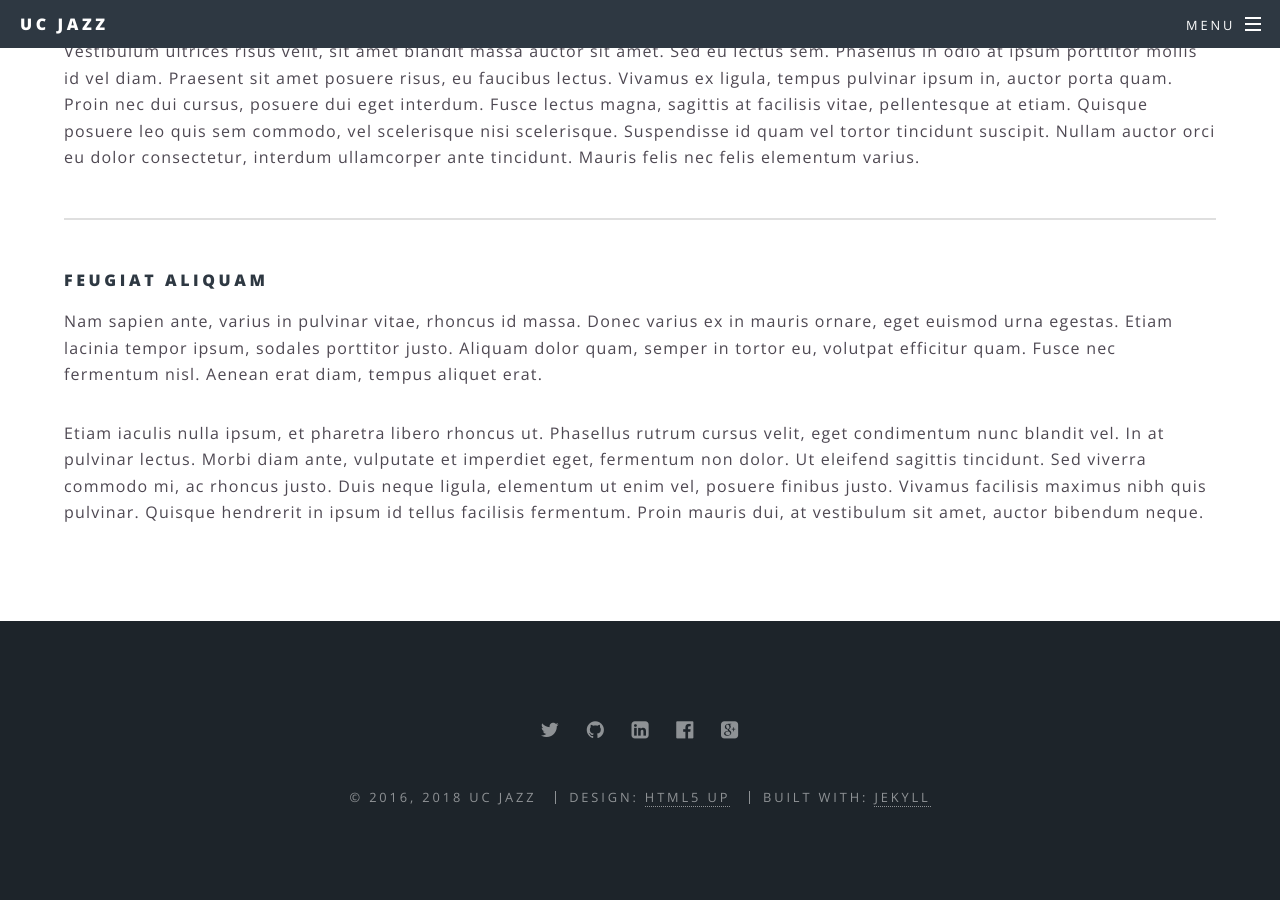
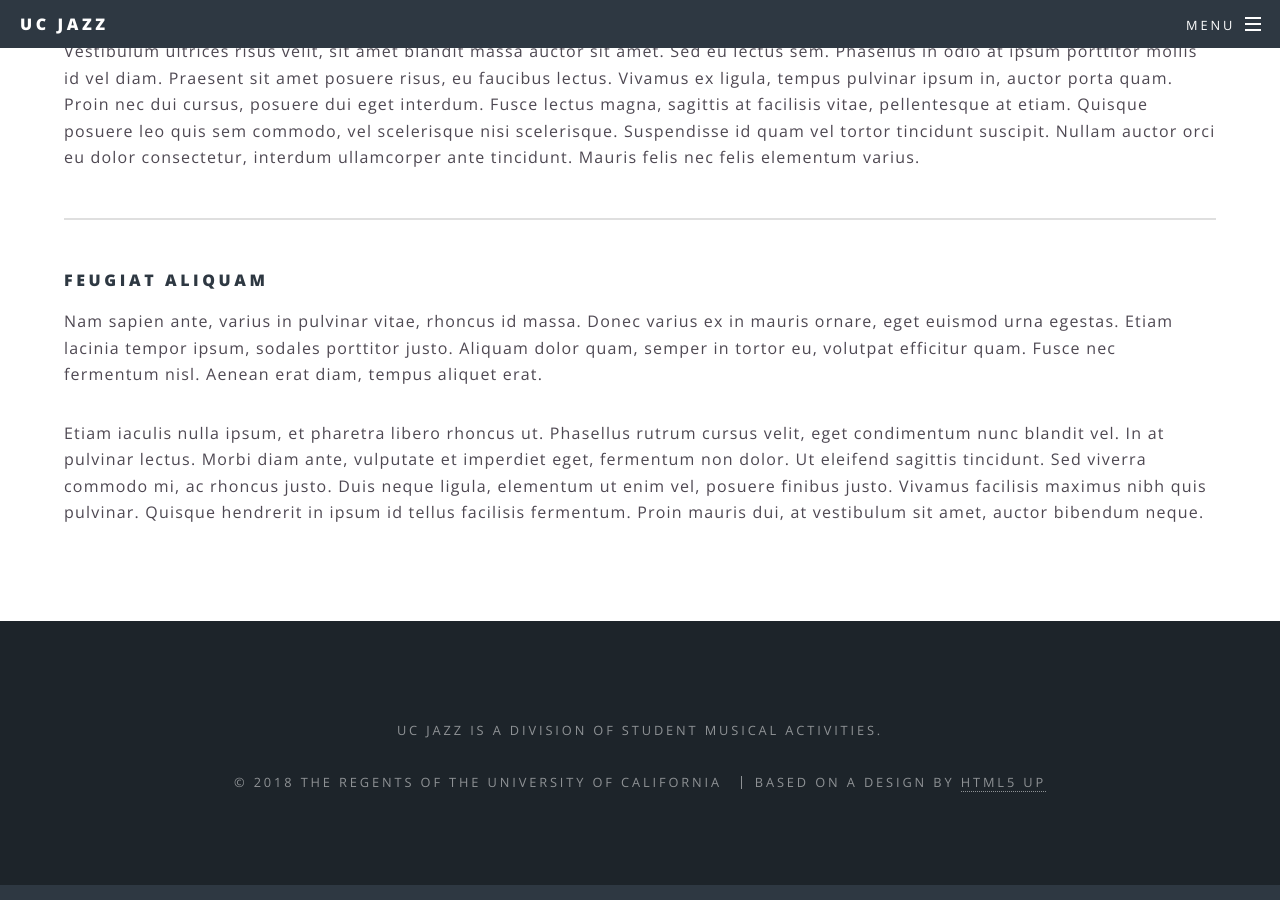
Before and after one commit to ucjazz/ucjazz_site, a Jekyll site: the page built from generic.html, in a window 1280 px wide and 900 px high, scrolled down 692 px. Built offline with Jekyll 4.4.1, drawn with Linux system fonts in a browser that asks for light colours.

Commit message:
footer updated

```diff
--- a/_includes/footer.html
+++ b/_includes/footer.html
@@ -1,6 +1,6 @@
 <!-- Footer -->
 <footer id="footer">
-  <ul class="icons">
+  <!-- <ul class="icons">
     {% for socloc in site.social %}
     {% if socloc[1] %}
     {% if socloc[0] == 'email' %}
@@ -12,16 +12,14 @@
     {% endif %}
     {% endif %}
     {% endfor %}
+  </ul> -->
+  <ul class = "copyright">
+      UC Jazz is a division of Student Musical Activities.
   </ul>
   <ul class="copyright">
     <li>&copy; {% assign thisyear = site.time | date: "%Y" %}
-    {% if site.first_published %}
-      {% capture diff %}{{ site.first_published | minus:thisyear }}{% endcapture %}
-      {% if diff contains '-' %}{{ site.first_published }},{% endif %}
-    {% endif %}
     {{ thisyear }}
-    {% if site.owner %}{{ site.owner }}{% else %}{{ site.title }}{% endif %}</li>
-    <li>Design: <a href="http://html5up.net" target="_blank">HTML5 UP</a></li>
-    <li>Built with: <a href="http://jekyllrb.com" target="_blank">Jekyll</a></li>
+    The Regents of the University of California</li>
+    <li> Based on a design by <a href="http://html5up.net" target="_blank">HTML5 UP</a></li>
   </ul>
 </footer>
```
